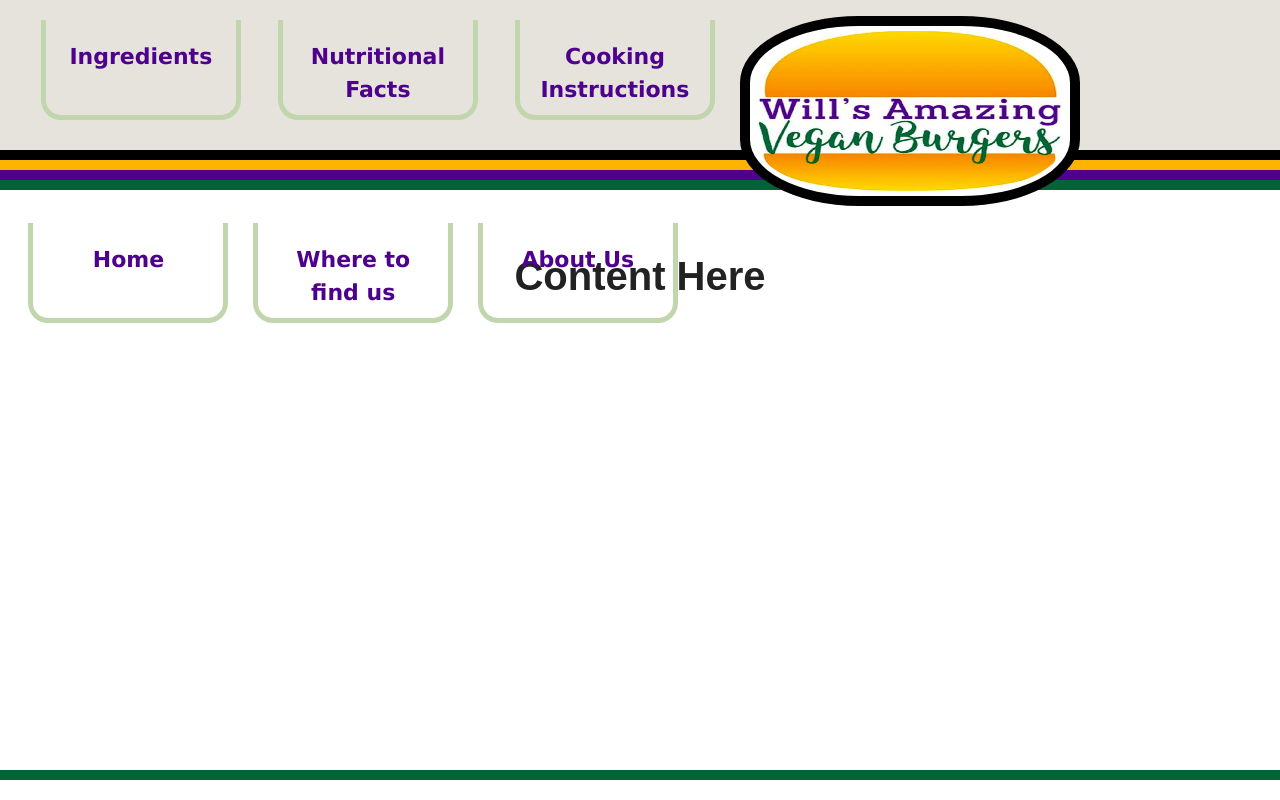
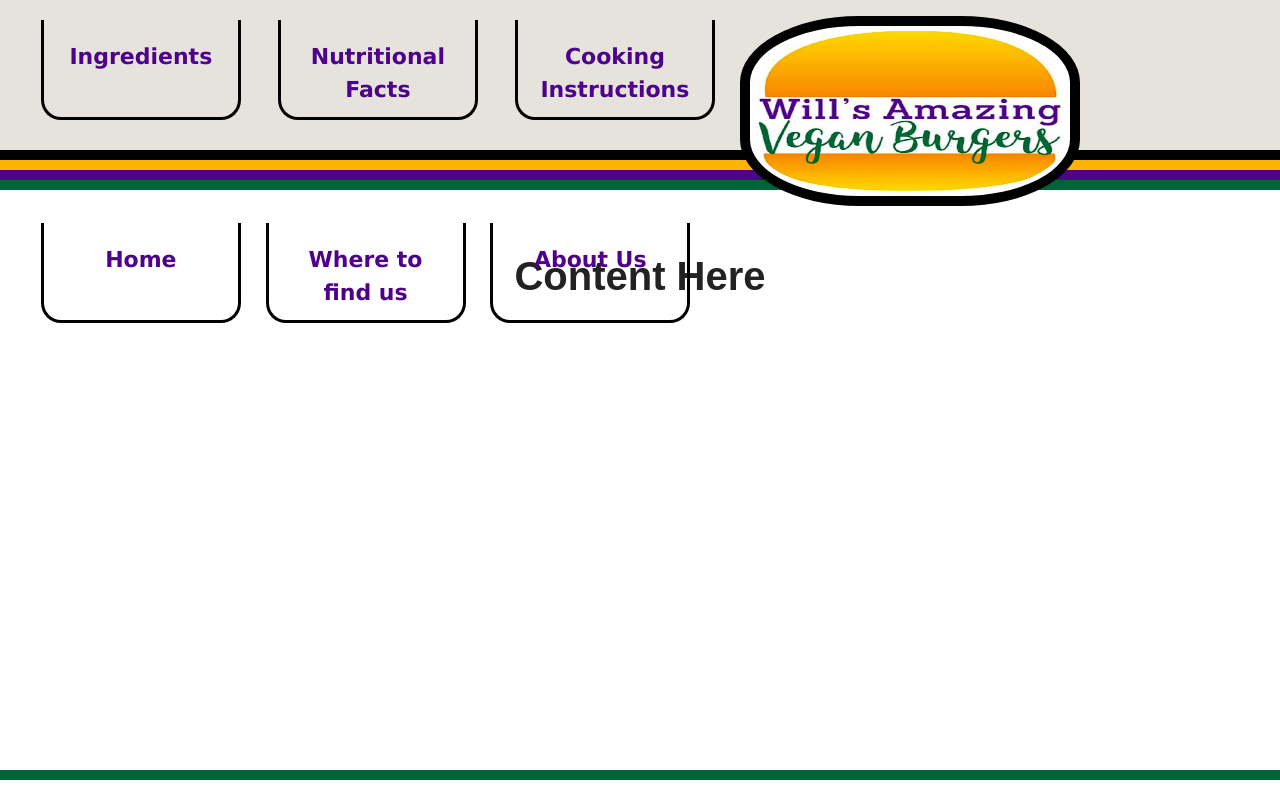
Before and after one commit to gknafey/wavb, a React (Create React App) app: page / in a window 1280 px wide. Built offline with nearby package versions, Linux system fonts and the light colour scheme; a web font is replaced by a local one.

Commit message:
made some quick edits to the links in the navbar bar from the last push

```diff
--- a/src/components/Nav/index.js
+++ b/src/components/Nav/index.js
@@ -27,8 +27,8 @@ function Nav() {
                             <li className="nav-item">
                             <Link to="/" className="navbar-brand"> <img className="logo" alt="Logo Here" src={Logo}></img> </Link>
                             </li>
-                        <Link to="/" className="nav-item link">
-                            <li className="nav-item right0 resize">
+                        <Link to="/" className="nav-item link right0">
+                            <li className="nav-item resize">
                                 Home
                             </li>
                         </Link>
--- a/src/components/Nav/style.css
+++ b/src/components/Nav/style.css
@@ -43,18 +43,18 @@
     height: 100px;
     padding: 10%;
     text-align: center;
-    border-left: solid 5px #c1d6ad;
-    border-right: solid 5px #c1d6ad;
-    border-bottom: solid 5px #c1d6ad;
+    border-left: solid 3px black;
+    border-right: solid 3px black;
+    border-bottom: solid 3px black;
     border-bottom-left-radius: 20px;
     border-bottom-right-radius: 20px;
 }
 
 .resize:hover {
-    border-left: solid 6px black;
+    border-left: solid 4px black;
     border-right: solid 7px black;
     border-bottom: solid 8px black;
-    padding-left: 5px;
+    padding-left: 10px;
 }
 
 
@@ -63,7 +63,7 @@
 }
 
 .right0 {
-    margin-left: 0%;
+    margin-left: 1%;
 }
 
 .left {
--- a/src/pages/Home.js
+++ b/src/pages/Home.js
@@ -1,6 +1,6 @@
 import React, { Component } from "react";
 import Jumbotron from "../components/Jumbotron";
-import Table from "../images/Edited_Table_Purple_in_progress.png";
+// import Table from "../images/Edited_Table_Purple_in_progress.png";
 
 class Homepage extends Component {
     state = {
```
